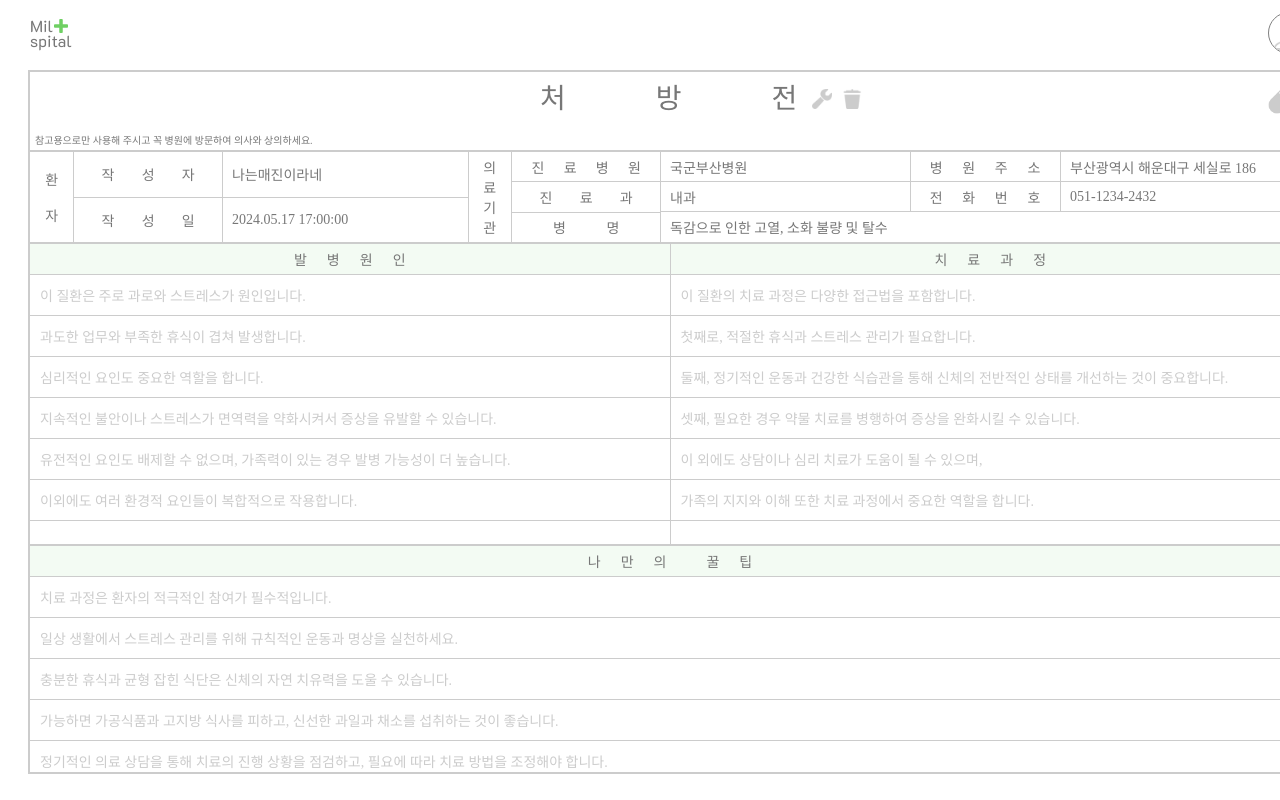
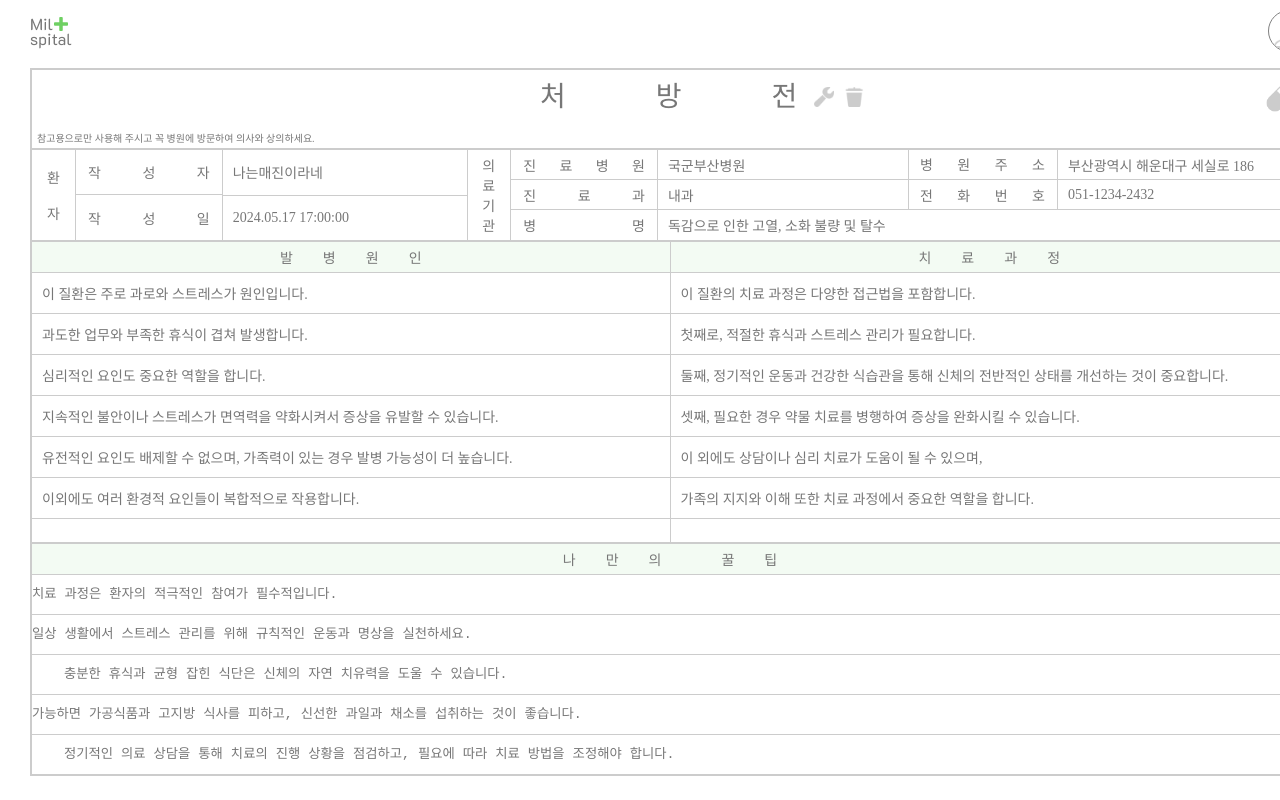
Before and after one commit to military-hospital-project/milspital, a React (Vite) app in the folder frontend/: page /detail in a window 1280 px wide. Shown: the top 800 px of the page. Built offline with nearby package versions, Linux system fonts and the light colour scheme; a web font is replaced by a local one.

Commit message:
Auto stash before merge of "develop" and "origin/develop"

```diff
--- a/frontend/src/components/DetailView/DetailBox/DetailMain.jsx
+++ b/frontend/src/components/DetailView/DetailBox/DetailMain.jsx
@@ -24,9 +24,11 @@ export default function DetailMain() {
 }
 
 const MainContainer = styled.div`
-  width: 100%;
-  height: 700px;
+  width: calc(100% - 4px);
+  height: 704px;
+  overflow: hidden;
   border: 2px solid ${palette('gray', 1)};
+  /* border-bottom: 1px solid ${palette('gray', 1)}; */
 `;
 
 const MiddleContainer = styled.div`
--- a/frontend/src/components/DetailView/DetailBox/DetailPersonalInformation.jsx
+++ b/frontend/src/components/DetailView/DetailBox/DetailPersonalInformation.jsx
@@ -126,11 +126,13 @@ const TitleBox = styled.div`
 `;
 
 const HorizontalTitle = styled.div`
+  box-sizing: border-box;
   width: 100%;
   height: 100%;
   display: flex;
   align-items: center;
-  justify-content: space-evenly;
+  justify-content: space-between;
+  padding: 0 12px;
   color: ${palette('gray', 0)};
   font-family: 'medium';
   border-right: 1px solid ${palette('gray', 1)};
--- a/frontend/src/components/DetailView/DetailBox/DetailReason.jsx
+++ b/frontend/src/components/DetailView/DetailBox/DetailReason.jsx
@@ -42,8 +42,9 @@ const Header = styled.div`
   display: flex;
   align-items: center;
   justify-content: center;
-  gap: 20px;
+  gap: 30px;
   color: ${palette('gray', 0)};
+  font-family: 'medium';
   background-color: ${palette('green', 1)};
   border-bottom: 1px solid ${palette('gray', 1)};
   border-right: 1px solid ${palette('gray', 1)};
@@ -53,6 +54,7 @@ const Reason = styled.div`
   width: 100%;
   height: 270px;
   overflow-y: auto;
+  color: ${palette('gray', 0)};
 `;
 
 const ReasonBox = styled.div`
--- a/frontend/src/components/DetailView/DetailBox/DetailTip.jsx
+++ b/frontend/src/components/DetailView/DetailBox/DetailTip.jsx
@@ -20,11 +20,13 @@ export default function DetailTip() {
         <span>팁</span>
       </Header>
 
-      <Tip>
+      <TipTextarea>{formattedText}</TipTextarea>
+
+      {/* <Tip>
         {formattedText.split('\n').map((line, index) => (
           <TipBox key={index}>{line}</TipBox>
         ))}
-      </Tip>
+      </Tip> */}
     </MainContainer>
   );
 }
@@ -45,7 +47,8 @@ const Header = styled.div`
   display: flex;
   align-items: center;
   justify-content: center;
-  gap: 20px;
+  gap: 30px;
+  font-family: 'medium';
   color: ${palette('gray', 0)};
   background-color: ${palette('green', 1)};
   border-bottom: 1px solid ${palette('gray', 1)};
@@ -55,9 +58,35 @@ const Tip = styled.div`
   width: 100%;
   height: 200px;
   overflow-y: auto;
+  color: ${palette('gray', 0)};
 `;
 
 const TipBox = styled.div`
   padding: 10px;
   border-bottom: 1px solid ${palette('gray', 1)};
 `;
+
+const TipTextarea = styled.textarea`
+  width: 1276px;
+  height: 200px;
+  overflow-y: auto;
+  color: ${palette('gray', 0)};
+  border: none;
+  padding: 0;
+  resize: none;
+
+  background-attachment: local;
+  background-image: linear-gradient(to right, white 0px, transparent 0px),
+    linear-gradient(to left, white 0px, transparent 0px),
+    repeating-linear-gradient(
+      white,
+      white 39px,
+      ${palette('gray', 1)} 39px,
+      ${palette('gray', 1)} 40px,
+      white 40px
+    );
+  line-height: 40px;
+  &:focus {
+    outline: none;
+  }
+`;
--- a/frontend/src/components/DetailView/DetailBox/DetailTreatmentProcess.jsx
+++ b/frontend/src/components/DetailView/DetailBox/DetailTreatmentProcess.jsx
@@ -43,8 +43,9 @@ const Header = styled.div`
   display: flex;
   align-items: center;
   justify-content: center;
-  gap: 20px;
+  gap: 30px;
   color: ${palette('gray', 0)};
+  font-family: 'medium';
   background-color: ${palette('green', 1)};
   border-bottom: 1px solid ${palette('gray', 1)};
 `;
@@ -52,7 +53,9 @@ const Header = styled.div`
 const TreatmentProcess = styled.div`
   width: 100%;
   height: 270px;
+  /* height: fit-content; */
   overflow-y: auto;
+  color: ${palette('gray', 0)};
 `;
 
 const TreatmentProcessBox = styled.div`
--- a/frontend/src/components/DetailView/DetailHeader.jsx
+++ b/frontend/src/components/DetailView/DetailHeader.jsx
@@ -1,12 +1,20 @@
 import React from 'react';
+import { useNavigate } from 'react-router-dom';
 import styled from 'styled-components';
 import logo from '../../assets/images/logo2.webp';
 import name from '../../assets/images/name.webp';
 
 export default function DetailHeader() {
+  const navigate = useNavigate();
   return (
     <MainContainer>
-      <Image src={logo} alt='Logo' />
+      <Image
+        src={logo}
+        alt='Logo'
+        onClick={() => {
+          navigate('/main');
+        }}
+      />
       <MyPage src={name} alt='my-page' />
     </MainContainer>
   );
@@ -15,16 +23,18 @@ export default function DetailHeader() {
 const MainContainer = styled.div`
   display: flex;
   width: 1280px;
+  height: fit-content;
   justify-content: space-between;
   align-items: center;
-  margin-top: 12px;
+  margin-top: 10px;
   margin-bottom: 16px;
-  padding: 0 30px;
+  /* padding: 0 30px; */
 `;
 
 const Image = styled.img`
   width: 45px;
   height: 40px;
+  cursor: pointer;
 `;
 
 const MyPage = styled.img`
--- a/frontend/src/components/MainView/Body/PostList.jsx
+++ b/frontend/src/components/MainView/Body/PostList.jsx
@@ -57,7 +57,7 @@ const MainContainer = styled.div`
 `;
 
 const ItemList = styled.div`
-  height: calc(100vh - 186px);
+  height: calc(100vh - 188px);
   overflow-y: auto;
 
   &::-webkit-scrollbar {
--- a/frontend/src/components/MainView/Header/MainHeader.jsx
+++ b/frontend/src/components/MainView/Header/MainHeader.jsx
@@ -26,6 +26,7 @@ export default function MainHeader() {
 const MainContainer = styled.div`
   display: flex;
   width: 1280px;
+  height: fit-content;
   justify-content: space-between;
   align-items: center;
   margin: 10px 0 52px 0;
--- a/frontend/src/views/DetailView.jsx
+++ b/frontend/src/views/DetailView.jsx
@@ -18,5 +18,5 @@ const Main = styled.div`
   flex-direction: column;
   justify-content: center;
   align-items: center;
-  margin: auto;
+  margin: 0 auto;
 `;
```
